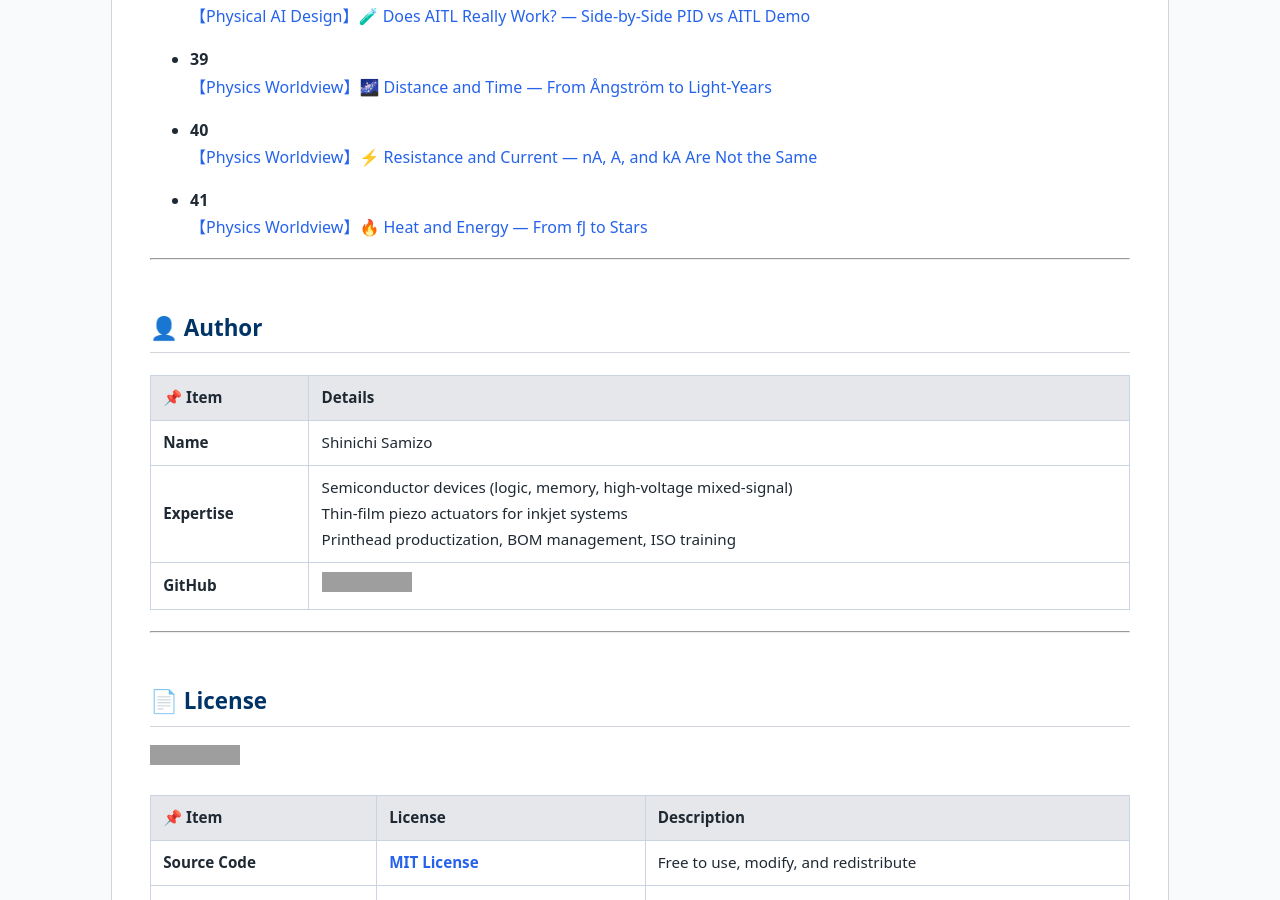
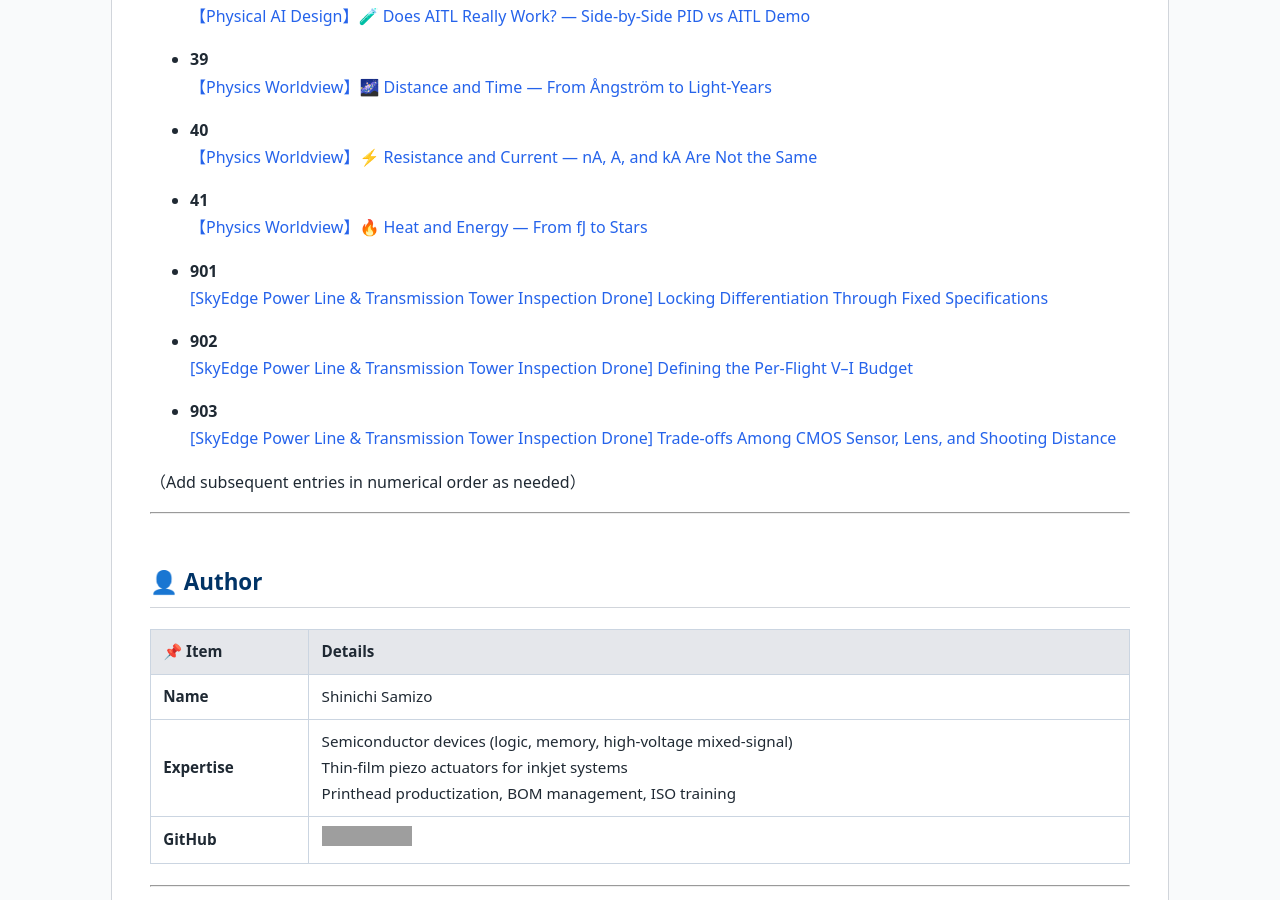
Before and after one commit to Samizo-AITL/qiita-articles, a Jekyll site: the page built from en/index.md, in a window 1280 px wide and 900 px high, scrolled down 4619 px. Built offline with Jekyll 4.4.1, drawn with Linux system fonts in a browser that asks for light colours; grey boxes are pictures that could not be loaded.

Commit message:
Update index.md

```diff
--- a/en/index.md
+++ b/en/index.md
@@ -196,6 +196,18 @@ qiita-articles/
 - **41**
   [【Physics Worldview】🔥 Heat and Energy — From fJ to Stars](https://samizo-aitl.github.io/qiita-articles/articles/en/41_physics_scale_heat_energy.html)
 
+- **901**
+  [[SkyEdge Power Line & Transmission Tower Inspection Drone] Locking Differentiation Through Fixed Specifications](https://samizo-aitl.github.io/qiita-articles/articles/en/901_skyedge_powerline_inspection_spec.html)
+
+- **902**
+  [[SkyEdge Power Line & Transmission Tower Inspection Drone] Defining the Per-Flight V–I Budget](articles/902_skyedge_powerline_vi_budget.md)
+
+- **903**
+  [[SkyEdge Power Line & Transmission Tower Inspection Drone] Trade-offs Among CMOS Sensor, Lens, and Shooting Distance](articles/903_skyedge_cmos_lens_distance_tradeoff.md)
+
+（Add subsequent entries in numerical order as needed）
+
+
 ---
 
 ## 👤 Author
```
